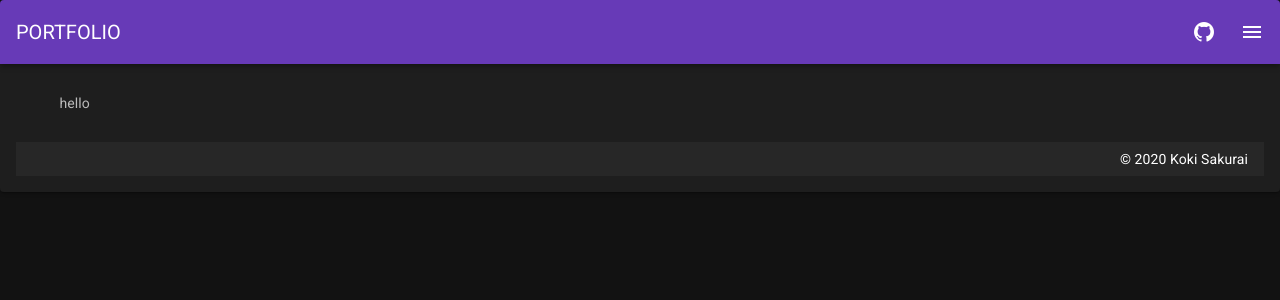
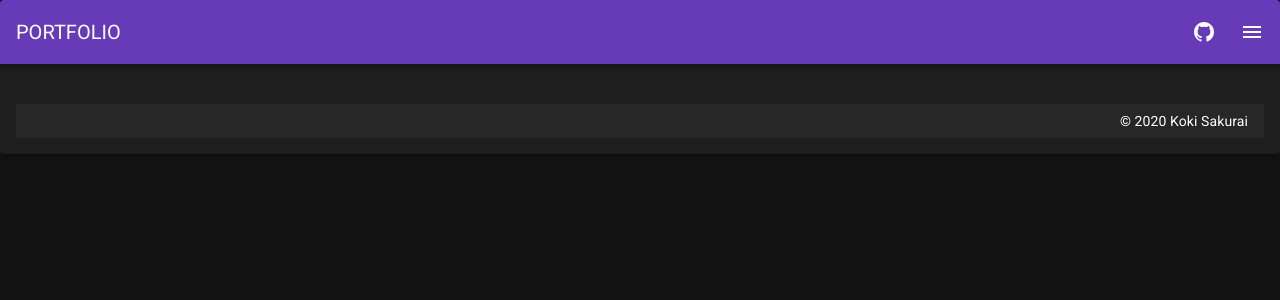
Before and after one commit to kousaku1122/profile-vue, a Nuxt app in the folder profile/: page / in a window 1280 px wide. Shown: the top 300 px of the page. Built offline with nearby package versions, Linux system fonts and the light colour scheme.

Commit message:
Feat works skills about

```diff
--- /dev/null
+++ b/profile/components/about.vue
@@ -0,0 +1,5 @@
+<template>
+  <div>
+
+  </div>
+</template>
--- /dev/null
+++ b/profile/components/skills.vue
@@ -0,0 +1,5 @@
+<template>
+  <div>
+
+  </div>
+</template>
--- /dev/null
+++ b/profile/components/works.vue
@@ -0,0 +1,5 @@
+<template>
+  <div >
+
+  </div>
+</template>
--- a/profile/pages/index.vue
+++ b/profile/pages/index.vue
@@ -1,12 +1,20 @@
 <template>
-  <p>hello</p>
+  <div>
+    <About />
+    <Skills />
+    <Works />
+  </div>
 </template>
 
 <script>
-
-
+import About from "@/components/about.vue"
+import Skills from "@/components/skills.vue"
+import Works from "@/components/works.vue"
 export default {
   components: {
+    About,
+    Skills,
+    Works,
   }
 }
 </script>
```
